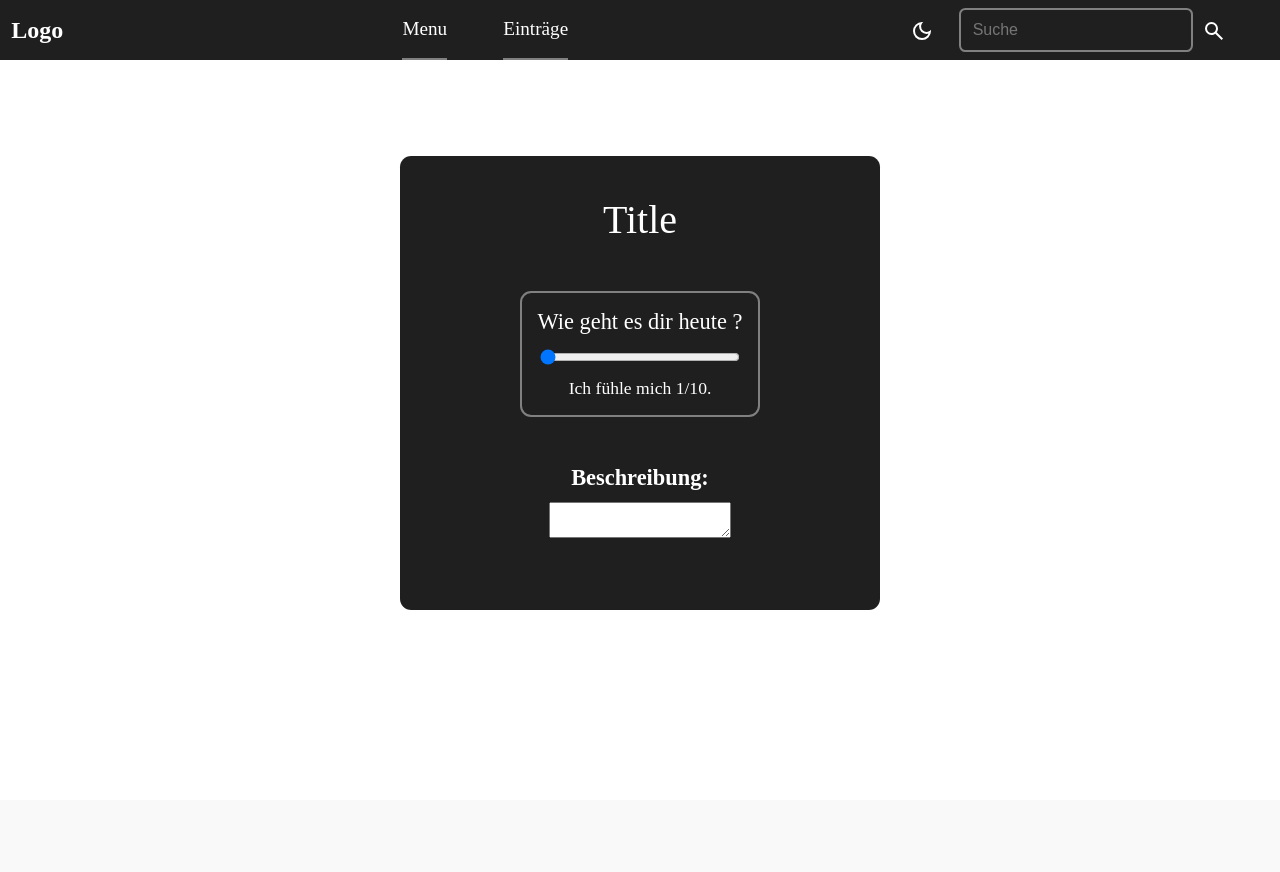
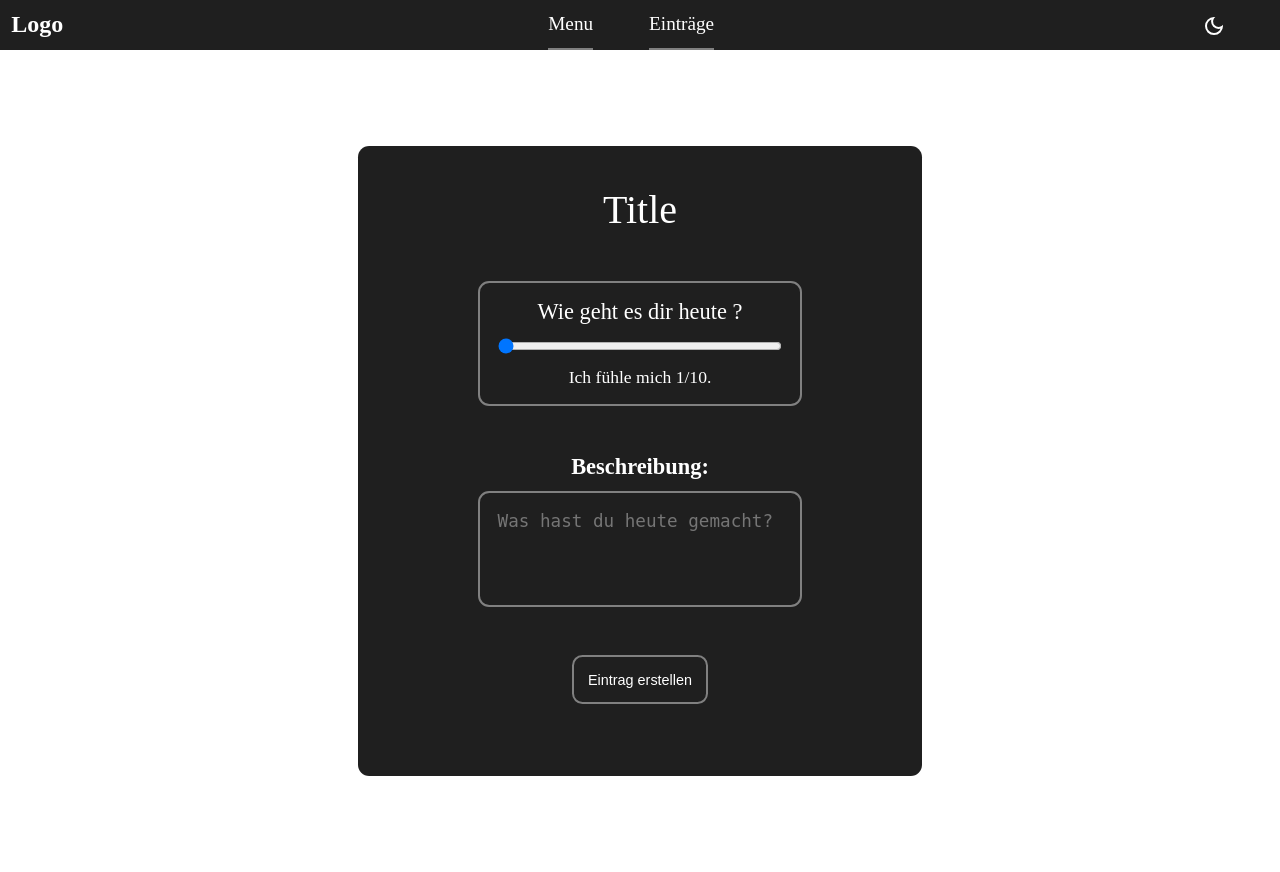
Before and after one commit to dxminik/Kalender1, a Flask app: page / in a window 1280 px wide. Before the commit the page ends 610 px from the top, so only its background shows below. Run offline with Flask 3, Linux system fonts and the light colour scheme.

Commit message:
Submit und Description erweitert

```diff
--- a/frontend/templates/index.html
+++ b/frontend/templates/index.html
@@ -3,7 +3,7 @@
 <head>
     <meta charset="UTF-8">
     <meta name="viewport" content="width=device-width, initial-scale=1.0">
-    <link rel="stylesheet" href="{{ url_for('static', filename='style.css') }}">
+    <link rel="stylesheet" href="./static/style.css">
     <title>Projekt</title>
 </head>
 
@@ -22,16 +22,12 @@
             <button class="headerButton" id="darkModeButton">
                 <svg xmlns="http://www.w3.org/2000/svg" viewBox="0 -960 960 960" fill="#e8eaed"><path d="M480-120q-150 0-255-105T120-480q0-150 105-255t255-105q14 0 27.5 1t26.5 3q-41 29-65.5 75.5T444-660q0 90 63 153t153 63q55 0 101-24.5t75-65.5q2 13 3 26.5t1 27.5q0 150-105 255T480-120Zm0-80q88 0 158-48.5T740-375q-20 5-40 8t-40 3q-123 0-209.5-86.5T364-660q0-20 3-40t8-40q-78 32-126.5 102T200-480q0 116 82 198t198 82Zm-10-270Z"/></svg>
             </button>
-            <input class="headerSearch" id="headerSearch" type="text" placeholder="Suche" autocomplete="off">
-            <button class="headerButton" id="searchButton">
-                <svg xmlns="http://www.w3.org/2000/svg" viewBox="0 -960 960 960" fill="#e8eaed"><path d="M784-120 532-372q-30 24-69 38t-83 14q-109 0-184.5-75.5T120-580q0-109 75.5-184.5T380-840q109 0 184.5 75.5T640-580q0 44-14 83t-38 69l252 252-56 56ZM380-400q75 0 127.5-52.5T560-580q0-75-52.5-127.5T380-760q-75 0-127.5 52.5T200-580q0 75 52.5 127.5T380-400Z"/></svg>
-            </button>
         </div>
     </header>
 
-    <div class="mainContainer" method="post">
+    <div class="mainContainer">
         <div class="mainTitle">Title</div>
-        <form class="mainContentContainer">
+        <form class="mainContentContainer" action="/submit" method="post">
             <div class="feelingContainer">
                 <span class="feelingTitle">Wie geht es dir heute ?</span>
                 <input class="feelingInput" type="range" name="feelingInput" id="feelingInput" max="10" min="1" value="1" required>
@@ -40,11 +36,13 @@
 
             <div class="descriptionContainer">
                <span class="descriptionTitle">Beschreibung:</span>
-               <textarea name="" id=""></textarea>
+               <textarea class="descriptionInput" name="descriptionInput" id="descriptionInput" placeholder="Was hast du heute gemacht?"></textarea>
             </div>
+
+            <button type="submit" class="submitButton">Eintrag erstellen</button>
         </form>
     </div>
 
-    <script src="{{ url_for('static', filename='script.js') }}"></script>
+    <script src="./static/script.js"></script>
 </body>
 </html>
```
